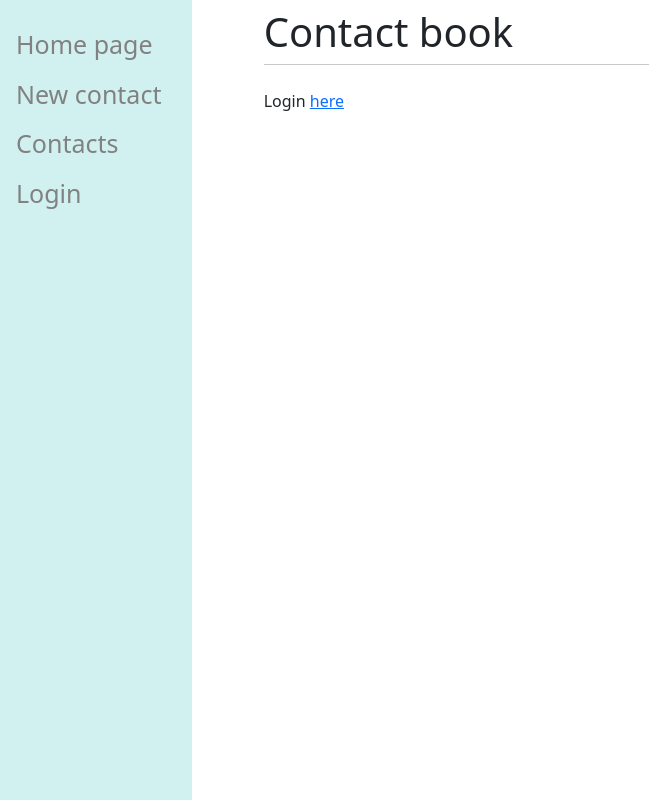
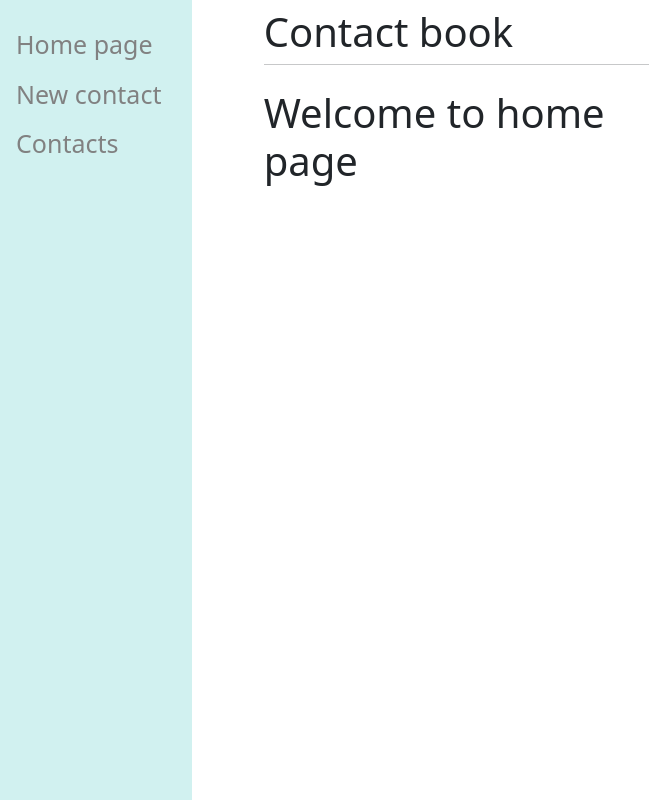
Before and after one commit to mifa43/test, a Django app: page / in a window 1280 px wide. Shown: the whole page, without its empty margins (0-649 px from the left). Run offline with Django 3.2, Linux system fonts and the light colour scheme; some libraries are stand-ins or nearby versions.

Commit message:
deleted login,register\ and old url and updated with new urls

```diff
--- a/contact/templates/main/base.html
+++ b/contact/templates/main/base.html
@@ -71,14 +71,10 @@
     </head>
     <body>
         <div class="sidenav">
-            <a href="/home/">Home page</a>
+            <a href="/">Home page</a>
             <a href="/api/add-contact/">New contact</a>
-            <a href="/api/list-of-contacts/">Contacts</a>
-            {% if user.is_authenticated %}
-                <a href="/logout">Logout</a>
-            {% else %}
-                <a href="/login">Login</a>
-            {% endif %}
+            <a href="/api/contact-list/">Contacts</a>
+
 
 
         </div>
@@ -87,21 +83,10 @@
                 <div class="col-8">
                     <h1 class="mt-2">Contact book</h1>
                     <hr class="mt-0 mb-4">
-                    {% if user.is_authenticated %}
-                    <!-- checking if the user exists if he does not exist we require him to log in and if he does not have an account we offer to register -->
 
-                        {% block content %}
-                        {% endblock %}
-                    {% else %}
-                        <p>Login <a href="/login">here</a></p>
-                    {% endif %}
+                    {% block content %}
+                    {% endblock %}
 
-
-                    {% block register %}
-                    {% endblock %}
-                    <!-- only registration and login for non-registered users is allowed -->
-                    {% block login_required %}
-                    {% endblock %}
 
                 </div>
             </div>
```
